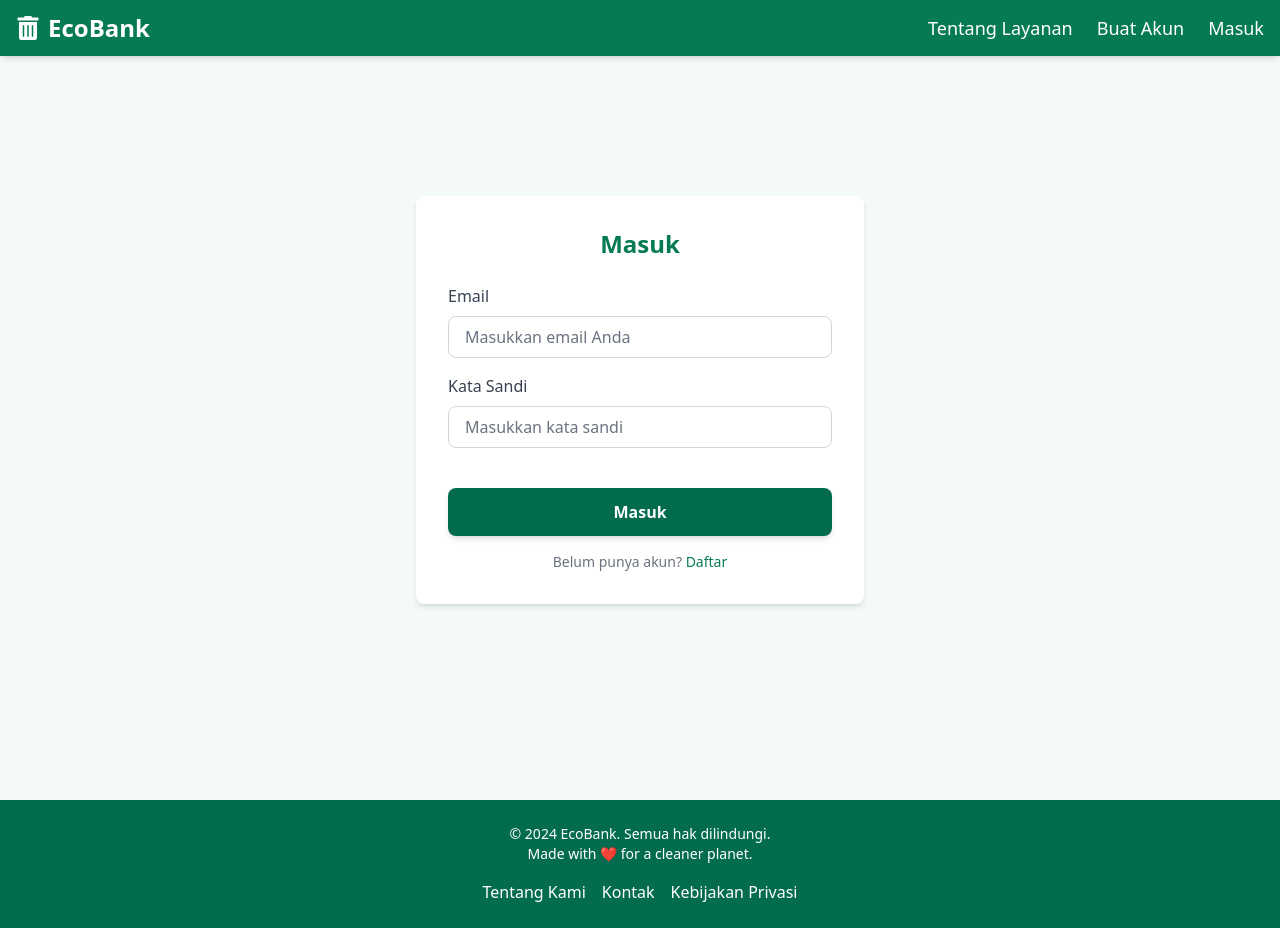
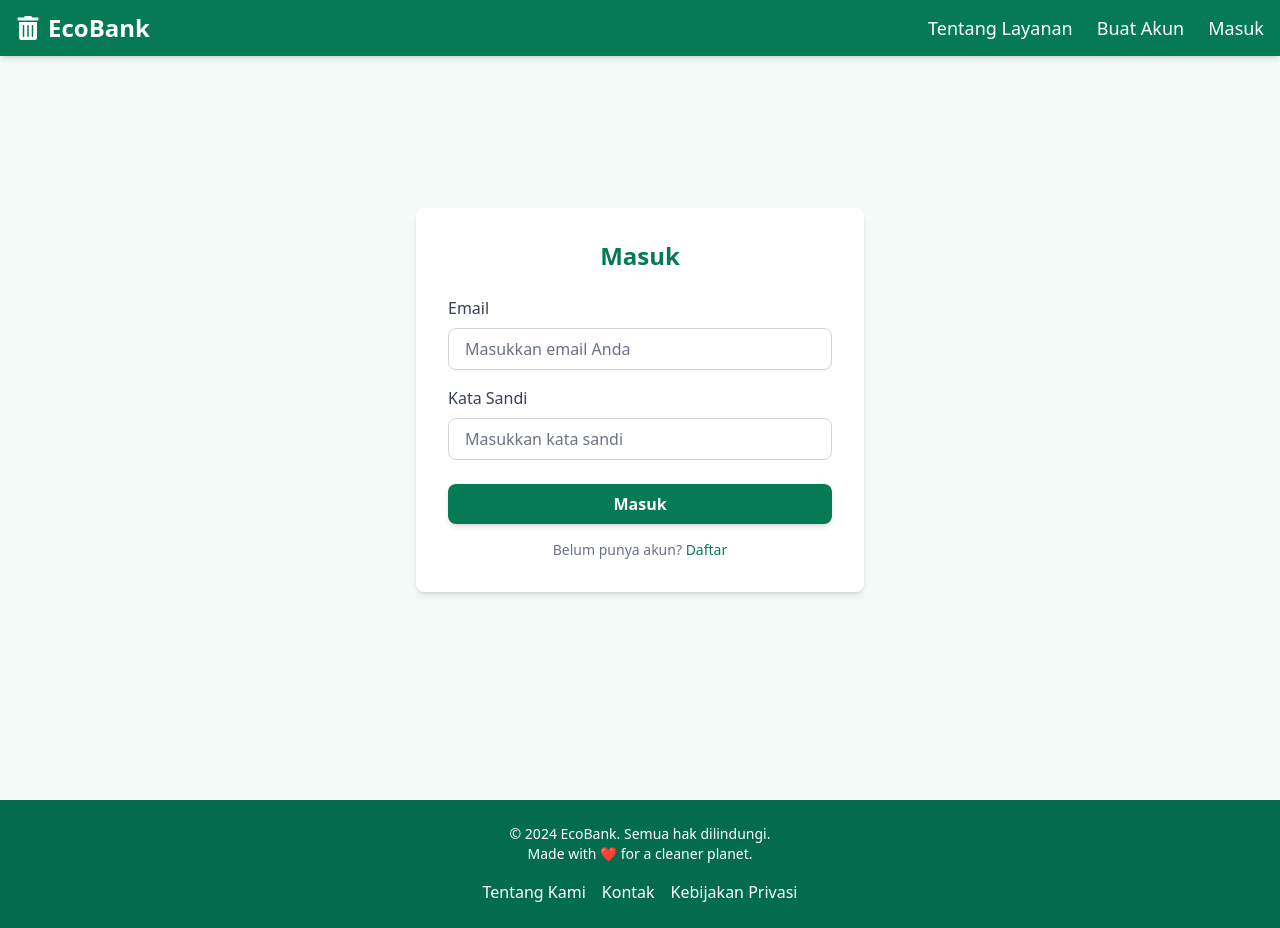
Before and after one commit to Joshtri/bank-sampah-app-client, a React (Vite) app: page /masuk in a window 1280 px wide. Built offline with nearby package versions, Linux system fonts and the light colour scheme.

Commit message:
updating loading button

```diff
--- a/src/components/LoadingButton.jsx
+++ b/src/components/LoadingButton.jsx
@@ -5,7 +5,7 @@ function LoadingButton({ isLoading, children, ...props }) {
   return (
     <button
       {...props}
-      className={`w-full bg-green-700 text-white px-4 py-3 rounded-lg font-semibold shadow-md hover:bg-green-800 transition-transform transform hover:scale-105 mt-6 ${
+      className={`w-full py-2 px-4 rounded-lg font-semibold shadow-md transition-transform transform hover:scale-105 mt-6 flex items-center justify-center ${
         isLoading ? 'bg-gray-500 cursor-not-allowed' : 'bg-green-600 hover:bg-green-700'
       } text-white`}
       disabled={isLoading}
@@ -36,7 +36,9 @@ function LoadingButton({ isLoading, children, ...props }) {
           <span>Loading...</span>
         </div>
       ) : (
-        children
+        <div className="flex items-center space-x-2">
+          {children}
+        </div>
       )}
     </button>
   );
```
